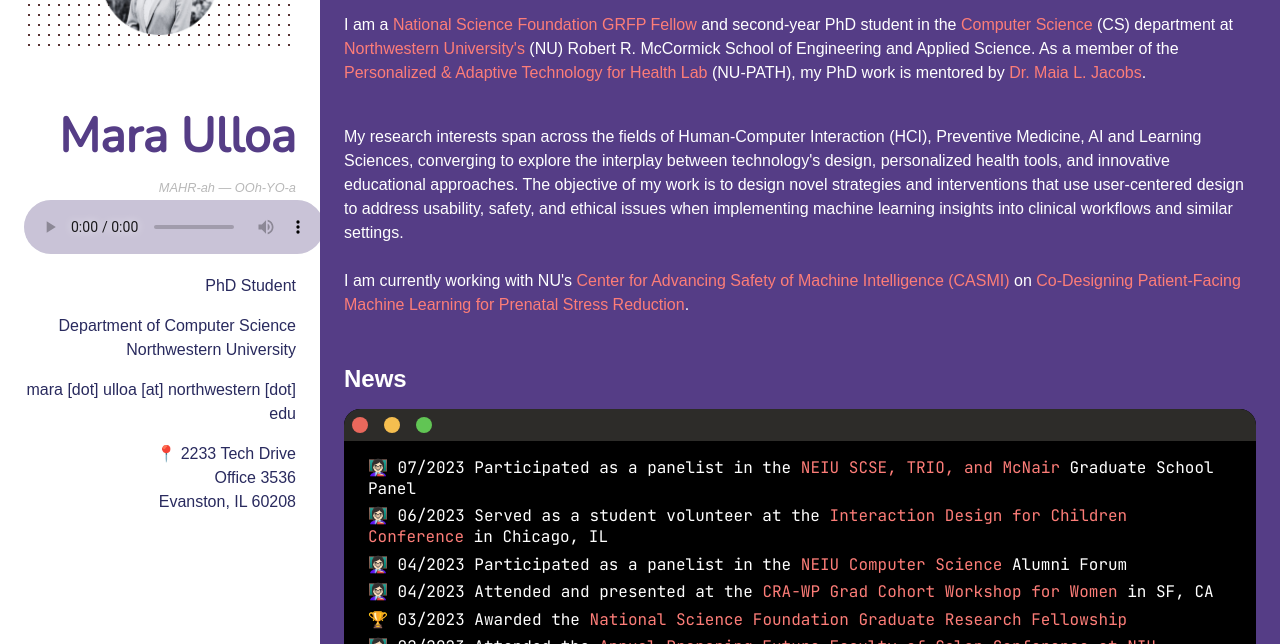
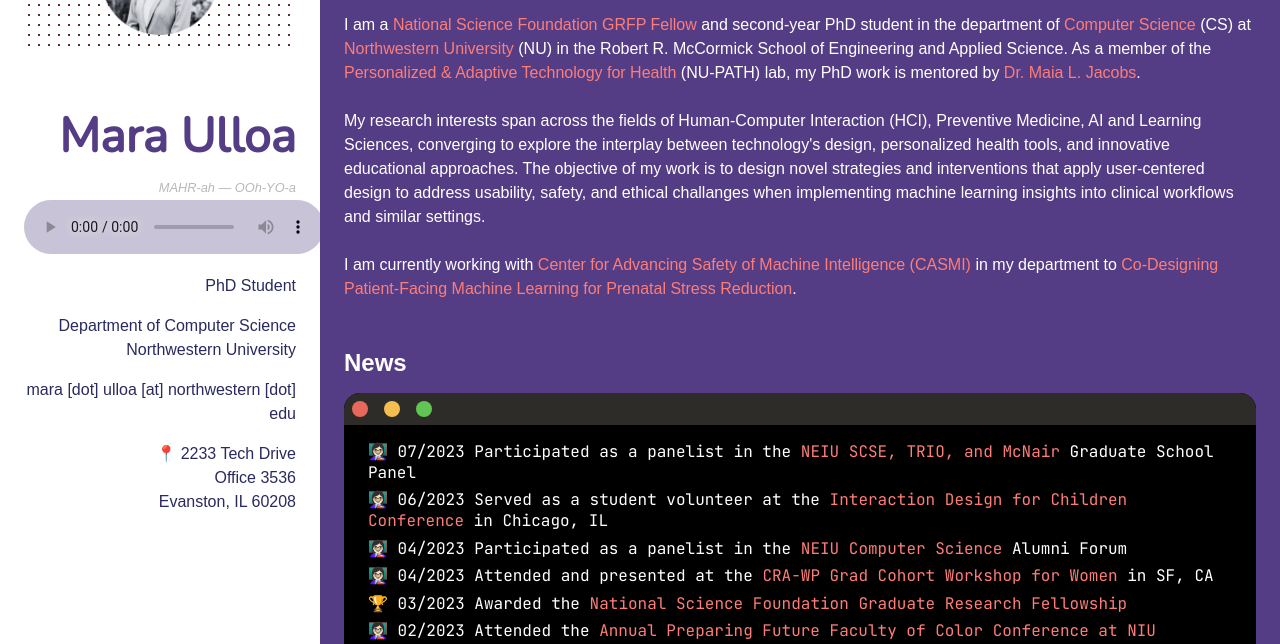
Before and after one commit to Mara16/mara16.github.io, a website: page index.html in a window 1280 px wide. Shown: the part 124-768 px from the top of the page. Drawn offline with nearby package versions, Linux system fonts and the light colour scheme.

Commit message:
fixed formatting

```diff
--- a/index.html
+++ b/index.html
@@ -117,19 +117,17 @@
                 <h2>About</h2>
 
                 <p>I am a <a href="https://new.nsf.gov/funding/opportunities/nsf-graduate-research-fellowship-program-grfp" target="_blank">National Science Foundation GRFP Fellow</a>
-                    and second-year PhD student in the <a href="https://www.mccormick.northwestern.edu/computer-science/" target="_blank">Computer Science</a> (CS) department at
-                    <a href="https://www.northwestern.edu/" target="_blank">Northwestern University's</a> (NU) Robert R. McCormick School of Engineering and Applied Science.
-                    As a member of the<a href="https://sites.northwestern.edu/nupath/" target="_blank"> Personalized & Adaptive Technology for Health Lab</a> (NU-PATH), my PhD work is
+                    and second-year PhD student in the department of <a href="https://www.mccormick.northwestern.edu/computer-science/" target="_blank">Computer Science</a> (CS) at
+                    <a href="https://www.northwestern.edu/" target="_blank">Northwestern University</a> (NU) in the Robert R. McCormick School of Engineering and Applied Science.
+                    As a member of the<a href="https://sites.northwestern.edu/nupath/" target="_blank"> Personalized & Adaptive Technology for Health</a> (NU-PATH) lab, my PhD work is
                     mentored by <a href="https://www.mccormick.northwestern.edu/research-faculty/directory/profiles/jacobs-maia.html" target="_blank">Dr. Maia L. Jacobs</a>.
                      <br><br>
-                </p>
 
-                <p>
                     My research interests span across the fields of Human-Computer Interaction (HCI), Preventive Medicine, AI and Learning Sciences,
-                    converging to explore the interplay between technology's design, personalized health tools, and innovative educational approaches. The objective of my work is to design novel strategies and interventions that use user-centered design to address usability, safety,
-                    and ethical issues when implementing machine learning insights into clinical workflows and similar settings.
-                    <br><br>I am currently working with NU's <a href="https://casmi.northwestern.edu/" target="_blank">Center for Advancing Safety of Machine Intelligence (CASMI)</a>
-                    on <a href="https://casmi.northwestern.edu/research/projects/prenatal-stress-reduction.html" target="_blank">Co-Designing Patient-Facing Machine Learning for Prenatal Stress Reduction</a>.
+                    converging to explore the interplay between technology's design, personalized health tools, and innovative educational approaches. The objective of my work is to design novel strategies and interventions that apply user-centered design to address usability, safety,
+                    and ethical challanges when implementing machine learning insights into clinical workflows and similar settings.
+                    <br><br>I am currently working with <a href="https://casmi.northwestern.edu/" target="_blank">Center for Advancing Safety of Machine Intelligence (CASMI)</a>
+                    in my department to <a href="https://casmi.northwestern.edu/research/projects/prenatal-stress-reduction.html" target="_blank"> Co-Designing Patient-Facing Machine Learning for Prenatal Stress Reduction</a>.
                 </p>
 
                 <h2 id="news">News</h2>
```
